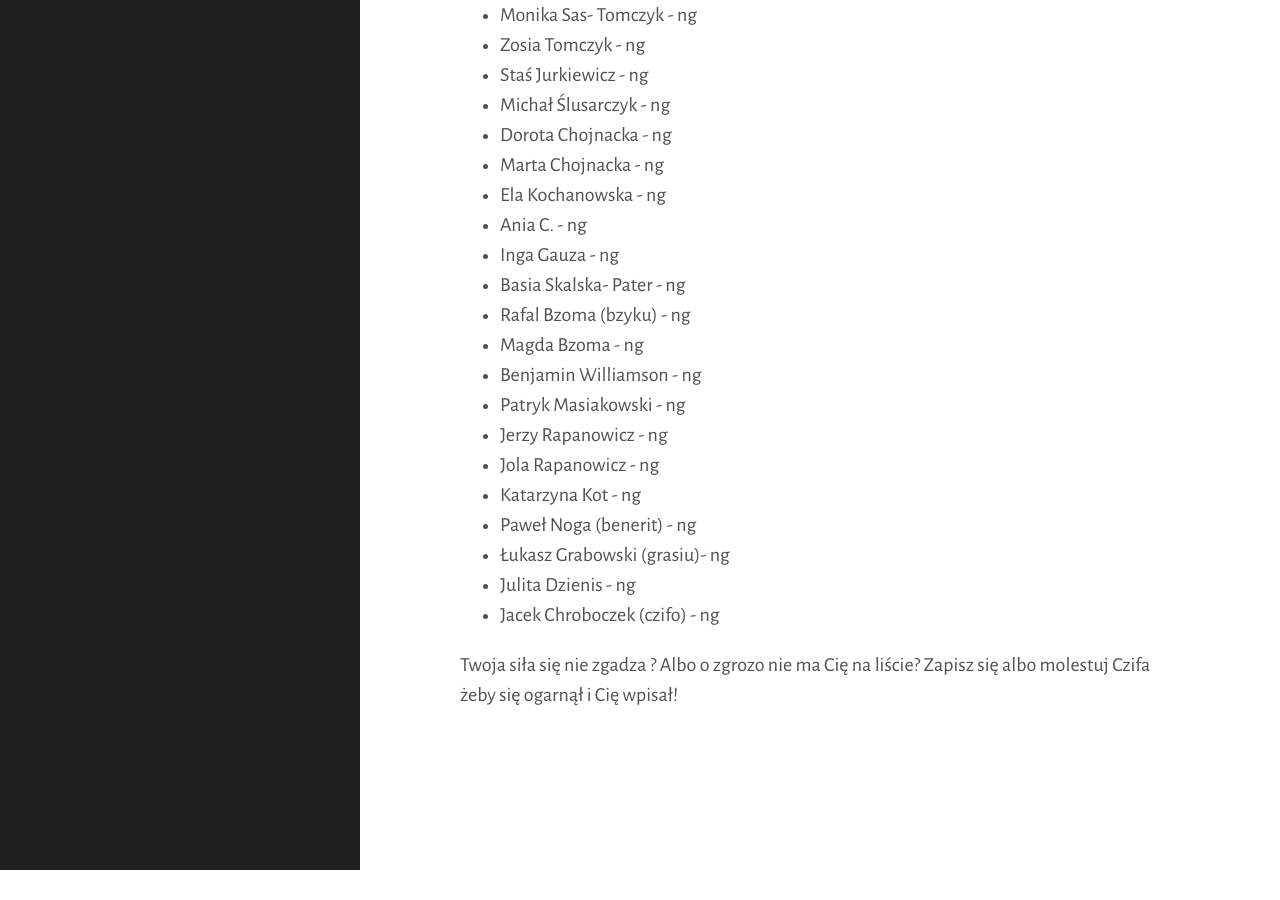
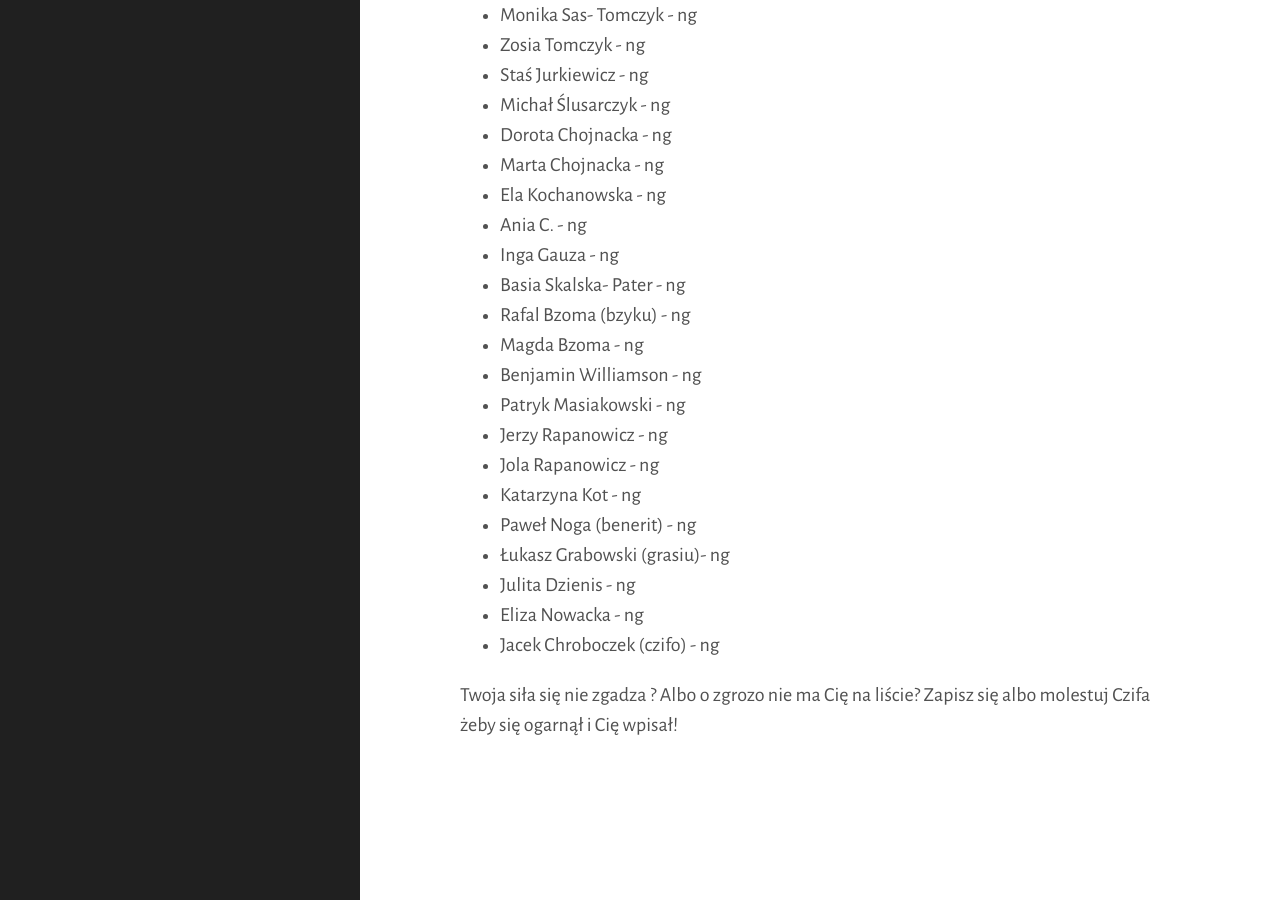
Before and after one commit to tasuki/lsg, a Jekyll site: the page built from zarejestrowani.md, in a window 1280 px wide and 900 px high, scrolled down 2890 px. Built offline with Jekyll 4.4.1, drawn with Linux system fonts in a browser that asks for light colours; nearby versions of some CDN libraries; before the commit the page ends 3760 px from its top, so only the background shows below that.

Commit message:
Update zarejestrowani.md

```diff
--- a/zarejestrowani.md
+++ b/zarejestrowani.md
@@ -118,6 +118,7 @@ Zarejestrowani uczestnicy (mniej więcej wg siły):
 - Paweł Noga (benerit) - ng
 - Łukasz Grabowski (grasiu)- ng
 - Julita Dzienis - ng
+- Eliza Nowacka - ng
 - Jacek Chroboczek (czifo) - ng
 
 
```
